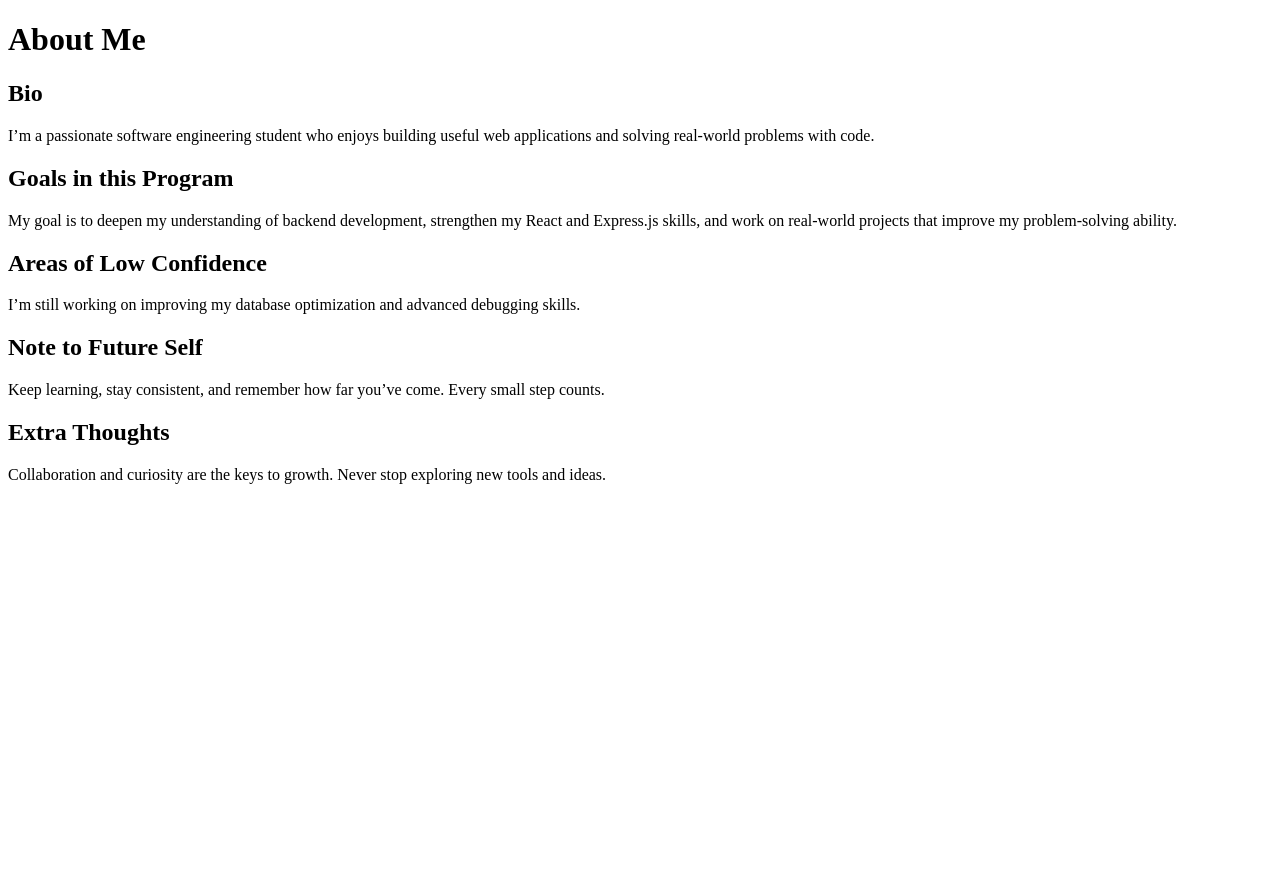
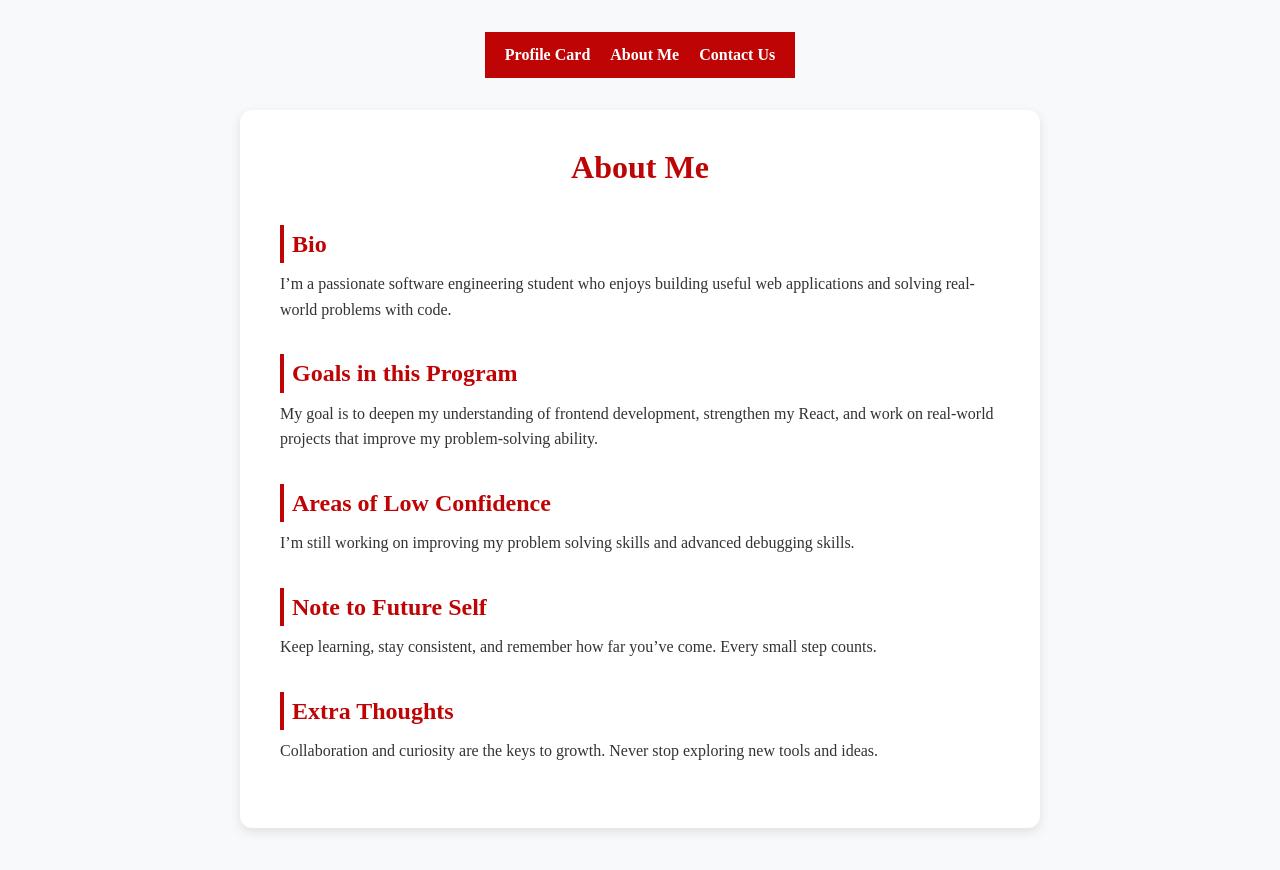
Before and after one commit to busyboy090/hng-internship-stage-1-task, a plain HTML site: page about-me.html in a window 1280 px wide. Before the commit the page ends 800 px from the top, so only its background shows below. Drawn offline with Linux system fonts and the light colour scheme.

Commit message:
Update README and enhance navigation; add About Me and Contact Us pages with styling and form improvements

```diff
--- a/about-me.html
+++ b/about-me.html
@@ -4,8 +4,22 @@
     <meta charset="UTF-8" />
     <meta name="viewport" content="width=device-width, initial-scale=1.0" />
     <title>About me</title>
+
+    <!-- css -->
+    <link rel="stylesheet" href="assets/css/about-me.css" />
   </head>
   <body>
+
+    <header>
+      <nav>
+        <ul>
+          <li><a href="index.html">Profile Card</a></li>
+          <li><a href="about-me.html">About Me</a></li>
+          <li><a href="contact-us.html">Contact Us</a></li>
+        </ul>
+      </nav>
+    </header>
+
     <main data-testid="test-about-page">
       <h1>About Me</h1>
 
@@ -20,8 +34,8 @@
       <section data-testid="test-about-goals">
         <h2>Goals in this Program</h2>
         <p>
-          My goal is to deepen my understanding of backend development,
-          strengthen my React and Express.js skills, and work on real-world
+          My goal is to deepen my understanding of frontend development,
+          strengthen my React, and work on real-world
           projects that improve my problem-solving ability.
         </p>
       </section>
@@ -29,7 +43,7 @@
       <section data-testid="test-about-confidence">
         <h2>Areas of Low Confidence</h2>
         <p>
-          I’m still working on improving my database optimization and advanced
+          I’m still working on improving my problem solving skills and advanced
           debugging skills.
         </p>
       </section>
--- /dev/null
+++ b/assets/css/about-me.css
@@ -0,0 +1,90 @@
+* {
+  margin: 0;
+  padding: 0;
+  box-sizing: border-box;
+}
+
+body {
+  background-color: #f8f9fa;
+  color: #333;
+  line-height: 1.6;
+  padding: 2rem;
+}
+
+header nav {
+  display: flex;
+  justify-content: center;
+  align-items: center;
+  gap: 20px;
+  margin-bottom: 20px;
+}
+
+header nav ul {
+  list-style: none;
+  display: flex;
+  justify-content: center;
+  gap: 20px;
+  background: rgb(190, 4, 4);
+  padding: 10px 20px;
+}
+
+header nav ul li a {
+  color: white;
+  text-decoration: none;
+  font-weight: bold;
+}
+
+header nav ul li a:hover {
+  border-bottom: 1.5px solid white;
+  padding-bottom: 2px;
+}
+
+main {
+  max-width: 800px;
+  margin: 2rem auto;
+  background: #fff;
+  padding: 2rem 2.5rem;
+  border-radius: 12px;
+  box-shadow: 0 4px 12px rgba(0, 0, 0, 0.1);
+}
+
+
+h1 {
+  text-align: center;
+  color: rgb(190, 4, 4);
+  margin-bottom: 2rem;
+}
+
+h2 {
+  color: rgb(190, 4, 4);
+  margin-bottom: 0.5rem;
+  border-left: 4px solid rgb(190, 4, 4);
+  padding-left: 0.5rem;
+}
+
+p {
+  margin-bottom: 1.5rem;
+  font-size: 1rem;
+}
+
+section {
+  margin-bottom: 2rem;
+}
+
+@media (max-width: 600px) {
+  body {
+    padding: 1rem;
+  }
+
+  main {
+    padding: 1.5rem;
+  }
+
+  h1 {
+    font-size: 1.6rem;
+  }
+
+  p {
+    font-size: 0.95rem;
+  }
+}
--- a/assets/css/contact-us.css
+++ b/assets/css/contact-us.css
@@ -2,6 +2,41 @@
     margin: 0;
     padding: 0;
     box-sizing: border-box;
+}
+
+body {
+    font-family: Arial, sans-serif;
+    background-color: #f4f4f4;
+    color: #333;
+    padding: 20px;
+}
+
+header nav {
+  display: flex;
+  justify-content: center;
+  align-items: center;
+  gap: 20px;
+  margin: 20px 0;
+}
+
+header nav ul {
+  list-style: none;
+  display: flex;
+  justify-content: center;
+  gap: 20px;
+  background: rgb(190, 4, 4);
+  padding: 10px 20px;
+}
+
+header nav ul li a {
+  color: white;
+  text-decoration: none;
+  font-weight: bold;
+}
+
+header nav ul li a:hover {
+  border-bottom: 1.5px solid white;
+  padding-bottom: 2px;
 }
 
 h1 {
@@ -68,7 +103,7 @@ h1 {
     justify-content: center;
     align-items: center;
     align-self: flex-end;
-    background-color: #28a745;
+    background-color: rgb(190, 4, 4);
     color: white;
     border: none;
     border-radius: 3px;
--- a/assets/css/index.css
+++ b/assets/css/index.css
@@ -6,13 +6,40 @@
 
 body {
   display: flex;
+  flex-direction: column;
   justify-content: center;
   align-items: center;
   height: 100dvh;
   width: 100vw;
   overflow: auto;
-  margin: 0;
-  padding: 0;
+}
+
+header nav {
+  display: flex;
+  justify-content: center;
+  align-items: center;
+  gap: 20px;
+  margin-bottom: 20px;
+}
+
+header nav ul {
+  list-style: none;
+  display: flex;
+  justify-content: center;
+  gap: 20px;
+  background: rgb(190, 4, 4);
+  padding: 10px 20px;
+}
+
+header nav ul li a {
+  color: white;
+  text-decoration: none;
+  font-weight: bold;
+}
+
+header nav ul li a:hover {
+  border-bottom: 1.5px solid white;
+  padding-bottom: 2px;
 }
 
 article {
@@ -24,8 +51,8 @@ article {
   overflow: visible;
   position: relative;
   text-wrap: wrap;
-  width: 100%;
-  margin: 1rem;
+  width: 95%;
+  margin: 1rem auto;
   background: white;
 }
 
```
Also changed, not shown: contact-us.html (+15 -0 lines), index.html (+14 -2 lines), 1 other file.
